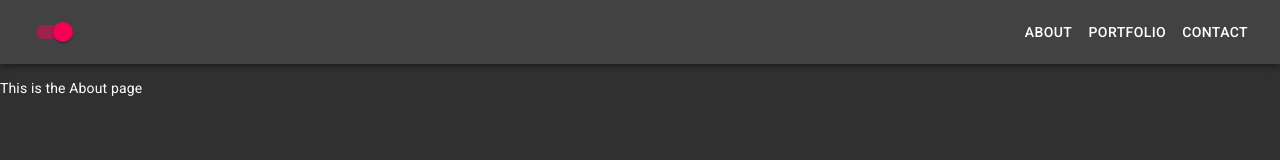
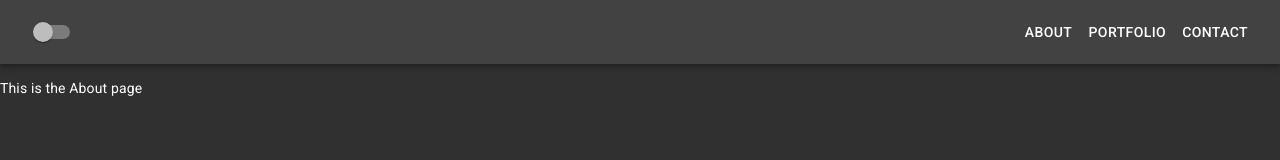
Before and after one commit to rebekahkahn/portfolio-website, a React (Create React App) app: page /about in a window 1280 px wide. Shown: the top 160 px of the page. Built offline with nearby package versions, Linux system fonts and the light colour scheme.

Commit message:
dark theme toggle switch added

```diff
--- a/src/App.js
+++ b/src/App.js
@@ -1,15 +1,53 @@
-import React from "react";
+import React, { useState } from "react";
 import Main from "./components/MainComponent";
 import { BrowserRouter } from "react-router-dom";
-import { ThemeProvider } from "@material-ui/core/styles";
+import { createMuiTheme, ThemeProvider } from "@material-ui/core/styles";
+import { Link } from "react-router-dom";
 import CssBaseline from "@material-ui/core/CssBaseline";
-import theme from "./theme";
-const App = () => (
+import Switch from "@material-ui/core/Switch";
+import AppBar from "@material-ui/core/AppBar";
+import Toolbar from "@material-ui/core/Toolbar";
+import Button from "@material-ui/core/Button";
+import Grid from "@material-ui/core/Grid";
+
+export default function App() {
+  const [darkState, setDarkState] = useState(false);
+  const palletType = darkState ? "light" : "dark";
+  const darkTheme = createMuiTheme({
+    palette: {
+      type: palletType,
+    },
+  });
+  const handleThemeChange = () => {
+    setDarkState(!darkState);
+  };
+
+  return (
     <BrowserRouter>
-    <ThemeProvider theme={theme}>
+      <ThemeProvider theme={darkTheme}>
         <CssBaseline />
+        <AppBar position="static" color="dark">
+          <Toolbar>
+            <Grid container>
+              <Grid container item xs={6} justify="flex-start">
+                <Switch checked={darkState} onChange={handleThemeChange} />
+              </Grid>
+              <Grid container item xs={6} justify="flex-end">
+                <Button component={Link} to={"/about"}>
+                  About
+                </Button>
+                <Button component={Link} to={"/portfolio"}>
+                  Portfolio
+                </Button>
+                <Button component={Link} to={"/contact"}>
+                  Contact
+                </Button>
+              </Grid>
+            </Grid>
+          </Toolbar>
+        </AppBar>
         <Main />
       </ThemeProvider>
     </BrowserRouter>
   );
-export default App;
+}
--- a/src/components/HeaderComponent.js
+++ /dev/null
@@ -1,56 +0,0 @@
-import React from "react";
-import { makeStyles } from "@material-ui/core/styles";
-import { Link } from "react-router-dom";
-import AppBar from "@material-ui/core/AppBar";
-import Toolbar from "@material-ui/core/Toolbar";
-import Button from "@material-ui/core/Button";
-import Switch from "@material-ui/core/Switch";
-import Grid from "@material-ui/core/Grid";
-
-const useStyles = makeStyles((theme) => ({
-  root: {
-    flexGrow: 1,
-  },
-}));
-
-export default function Header() {
-  const classes = useStyles();
-  const [state, setState] = React.useState({
-    checkedA: true,
-    checkedB: true,
-  });
-
-  const handleChange = (event) => {
-    setState({ ...state, [event.target.name]: event.target.checked });
-  };
-
-  return (
-    <div className={classes.root}>
-      <AppBar position="static" color="dark">
-        <Toolbar>
-          <Grid container>
-            <Grid container item xs={6} justify="flex-start">
-              <Switch
-                checked={state.checkedA}
-                onChange={handleChange}
-                name="checkedA"
-                inputProps={{ "aria-label": "secondary checkbox" }}
-              />
-            </Grid>
-            <Grid container item xs={6} justify="flex-end">
-              <Button component={Link} to={"/about"}>
-                About
-              </Button>
-              <Button component={Link} to={"/portfolio"}>
-                Portfolio
-              </Button>
-              <Button component={Link} to={"/contact"}>
-                Contact
-              </Button>
-            </Grid>
-          </Grid>
-        </Toolbar>
-      </AppBar>
-    </div>
-  );
-}
--- a/src/components/MainComponent.js
+++ b/src/components/MainComponent.js
@@ -1,5 +1,4 @@
 import React, { Component } from "react";
-import Header from "./HeaderComponent";
 import About from "./AboutComponent";
 import Portfolio from "./PortfolioComponent";
 import Contact from "./ContactComponent";
@@ -21,7 +20,6 @@ class Main extends Component {
     return (
       <React.Fragment>
         <div>
-          <Header />
           <Switch>
             <Route path="/about" component={AboutPage} />
             <Route path="/portfolio" component={PortfolioPage} />
--- a/src/theme.js
+++ b/src/theme.js
@@ -4,8 +4,5 @@ const theme = createMuiTheme({
   palette: {
     type: "dark",
   },
-  switch: {
-    type: "dark",
-  },
 });
 export default theme;
```
Lines whose indentation alone changed are shown as unchanged.
